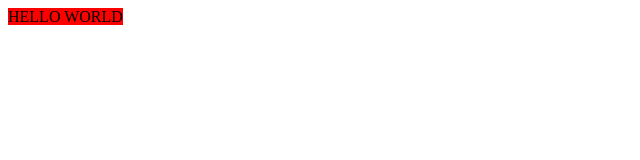
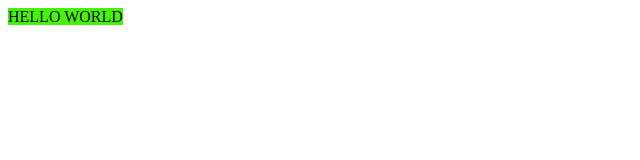
Before and after one commit to AdarshRusiya/Project, a plain HTML site: page index.html in a window 1280 px wide. Shown: the whole page, without its empty margins (0-640 px from the left). Drawn offline with Linux system fonts and the light colour scheme.

Commit message:
changing h1

```diff
--- a/index.html
+++ b/index.html
@@ -10,7 +10,7 @@
         </head>
 
     <body>
-    <span style="background-color: red;"> HELLO WORLD</span>
+    <span style="background-color: rgb(67, 245, 2);"> HELLO WORLD</span>
 
     </body>
 
```
